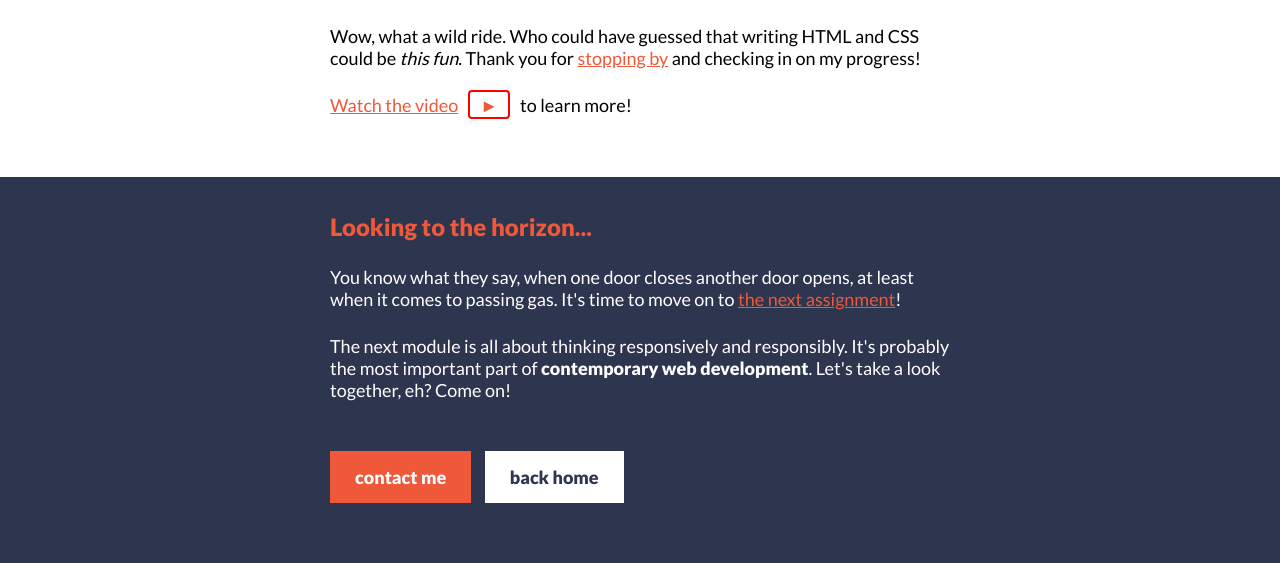
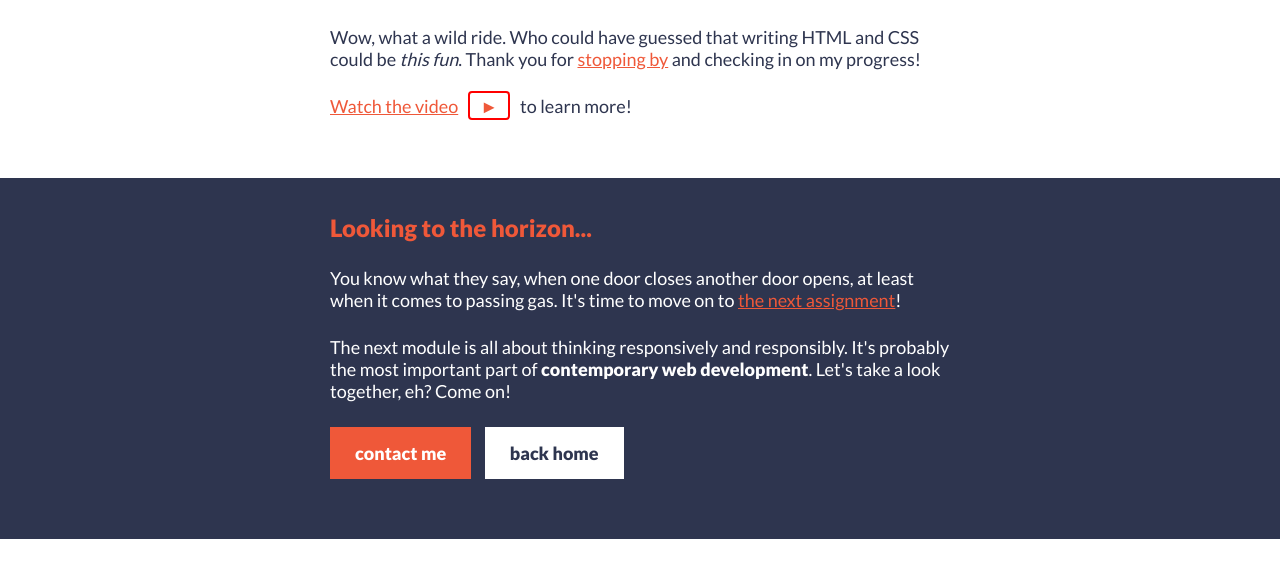
Before and after one commit to mikeocorn/responsive-web-bootcamp, a plain HTML site: page CSS-fundamentals/css-fundamentals.html in a window 1280 px wide. Shown: the part 242-805 px from the top of the page. Drawn offline with Linux system fonts and the light colour scheme.

Commit message:
Updates and finishing CSS-fundamentals section

```diff
--- a/CSS-fundamentals/CSS/css-fundamentals.css
+++ b/CSS-fundamentals/CSS/css-fundamentals.css
@@ -1,8 +1,10 @@
-/* --- Element Selectors --- */
+/* --- Global --- */
 
 body {
     margin: 0 auto;
     font-family: "Lato", sans-serif;
+    font-size: 18px;
+    color: #2e354f;
 }
 
 header {
@@ -13,6 +15,15 @@ header {
 h1, h2, p {
     margin: 0;
 }
+
+h1,
+h2,
+strong {
+    font-weight: 900;
+}
+
+
+/* --- Typography --- */
 
 h1 {
     font-size: 36px;
@@ -27,12 +38,7 @@ h2 {
 }
 
 p {
-    font-size: 18px;
     margin: 0 auto 25px;
-}
-
-img {
-    margin: 0 0 25px 0;
 }
 
 a {
@@ -40,29 +46,13 @@ a {
     font-weight: 400;
 }
 
-
-/* --- Class Selectors --- */
-
-.section-one {
-    background-color: #fff;
-    padding: 35px 0;
+a:focus,
+a:hover {
+    color: red;
+    font-weight: 900;
 }
 
-
-.center {
-    width: 620px;
-    margin: 0 auto;
-}
-
-.section-two {
-    background-color: #2e354f;
-    padding: 35px;
-    color: #fff;
-}
-
-.nounderline {
-    text-decoration: none;
-}
+/* --- Buttons --- */
 
 .video-buttom {
     border: red solid 2px;
@@ -70,14 +60,16 @@ a {
     padding: 2px 10px 1px 10px;
     margin: 0 10px;
 }
+
+/*
 .btns {
     padding: 25px 0 0;
 }
+*/
 
 .btn {
     display: inline-block;
     padding: 15px 25px;
-    text-align: center;
     text-decoration: none;
     font-weight: 900;
 }
@@ -95,7 +87,7 @@ a {
 
 .default:focus,
 .default:hover {
-    background-color:white;
+    background-color:grey;
     color: #ef5839;
 }
 
@@ -105,8 +97,28 @@ a {
     color: #fff;
 }
 
-a:focus,
-a:hover {
-    color: red;
-    font-weight: 900;
+
+/* --- Layout --- */
+
+img {
+    margin: 0 0 25px 0;
 }
+
+section {
+    padding: 35px 0;
+}
+
+
+.center {
+    width: 620px;
+    margin: 0 auto;
+}
+
+.section-two {
+    background-color: #2e354f;
+    color: #fff;
+}
+
+.nounderline {
+    text-decoration: none;
+}
--- a/CSS-fundamentals/css-fundamentals.html
+++ b/CSS-fundamentals/css-fundamentals.html
@@ -29,10 +29,10 @@
                 <h2>Looking to the horizon...</h2>
                 <p>You know what they say, when one door closes another door opens, at least when it comes to passing gas. It's time to move on to <a href="">the next assignment</a>!</p>
                 <p>The next module is all about thinking responsively and responsibly. It's probably the most important part of <strong>contemporary web development</strong>. Let's take a look together, eh? Come on!</p>
-                <div class="btns">
-                    <p class="links">
-                        <a class="btn default">contact me</a>
-                        <a class="btn mod">back home</a>
+        <!--    <div class="btns">
+                   <p class="links"> -->
+                        <a href="#" class="btn default">contact me</a>
+                        <a href="/index.html" class="btn mod">back home</a>
                     </p>
                 </div>
             </div>
```
Also changed, not shown: index.html (+1 -0 lines).
